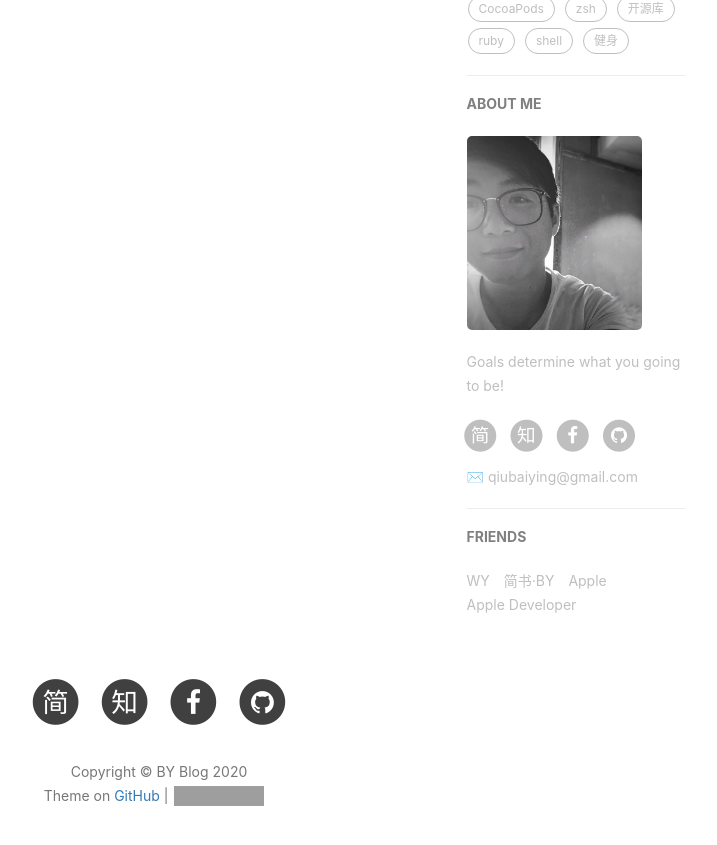
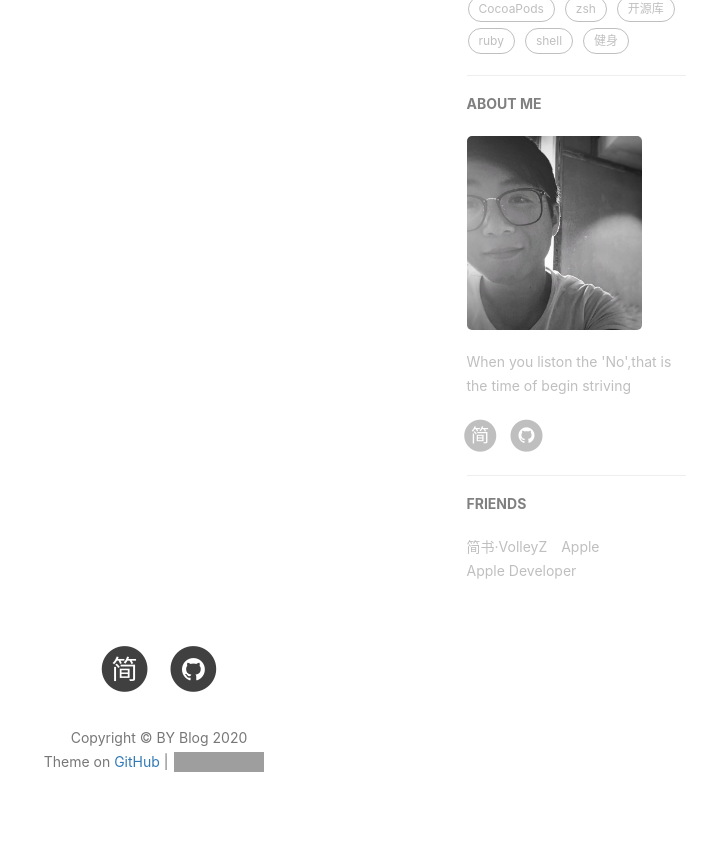
Before and after one commit to VolleyZ/VolleyZ.github.io, a Jekyll site: the page built from index.md, in a window 1280 px wide and 900 px high, scrolled down 782 px. Shown: the top 845 px of the window, without its empty margins (481-1198 px from the left). Built offline with Jekyll 4.4.1, drawn with Linux system fonts in a browser that asks for light colours; nearby versions of some CDN libraries; our own code applies the rules of GitHub Pages for plain Markdown files; the list of posts is cut into pages by our own code; comment, search, counter and statistics services are not loaded; grey boxes are pictures that could not be loaded.

Commit message:
Update _config.yml

```diff
--- a/_config.yml
+++ b/_config.yml
@@ -1,29 +1,24 @@
 # Site settings
 title: BY Blog
-SEOTitle: 柏荧的博客 | BY Blog
+SEOTitle: VolleyZ Blog
 header-img: img/post-bg-desk.jpg
-email: qiubaiying@gmail.com
-description: "Every failure is leading towards success."
-keyword: "BY, BY Blog, 柏荧的博客, qiubaiying, 邱柏荧, iOS, Apple, iPhone"
-url: "http://qiubaiying.github.io"          # your host, for absolute URL
+description: "When you liston the 'No',that is the time of begin striving!"
+keyword: "VolleyZ, VolleyZ Blog, VolleyZ的博客, elegantteam, iOS, Apple, iPhone"
+url: "http://VolleyZ.github.io"          # your host, for absolute URL
 baseurl: ""      # for example, '/blog' if your blog hosted on 'host/blog'
-github_repo: "https://github.com/qiubaiying/qiubaiying.github.io.git" # you code repository
+github_repo: "https://github.com/VolleyZ/VolleyZ.github.io.git" # you code repository
 
 # Sidebar settings
 sidebar: true                           # whether or not using Sidebar.
-sidebar-about-description: "Goals determine what you going to be!"
+sidebar-about-description: "When you liston the 'No',that is the time of begin striving"
 sidebar-avatar: /img/about-BY-gentle.jpg      # use absolute URL, seeing it's used in both `/` and `/about/`
 
 
 
 # SNS settings
 RSS: false
-# weibo_username:     qiubaiying
-zhihu_username:     qiubaiying
-github_username:    qiubaiying
-facebook_username:  baiying.qiu.7
-jianshu_username:   e71990ada2fd
-#twitter_username:   qiubaiying
+github_username:    VolleyZ
+jianshu_username:   a73eef0ac803
 
 
 
@@ -61,27 +56,10 @@ kramdown:
 
 # Gitalk
 gitalk:
-  enable: true    #是否开启Gitalk评论
-  clientID: f2c84e7629bb1446c1a4                            #生成的clientID
-  clientSecret: ca6d6139d1e1b8c43f8b2e19492ddcac8b322d0d    #生成的clientSecret
-  repo: qiubaiying.github.io    #仓库名称
-  owner: qiubaiying    #github用户名
-  admin: qiubaiying
-  distractionFreeMode: true #是否启用类似FB的阴影遮罩
+  enable: false    #是否开启Gitalk评论
 
 
 # 统计
-
-# Analytics settings
-# Baidu Analytics
-ba_track_id: b50bf2b12b5338a1845e33832976fd68
-
-# Google Analytics
-ga_track_id: 'UA-90855596-1'            # Format: UA-xxxxxx-xx
-ga_domain: qiubaiying.top               # 默认的是 auto, 这里我是自定义了的域名，你如果没有自己的域名，需要改成auto
-
-
-
 
 
 # Featured Tags
@@ -98,12 +76,9 @@ service-worker: true
 
 # Friends
 friends: [
-    {
-        title: "WY",
-        href: "http://zhengwuyang.com"
-    },{
-        title: "简书·BY",
-        href: "http://www.jianshu.com/u/e71990ada2fd"
+{
+        title: "简书·VolleyZ",
+        href: "http://www.jianshu.com/u/a73eef0ac803"
     },{
         title: "Apple",
         href: "https://apple.com"
```
